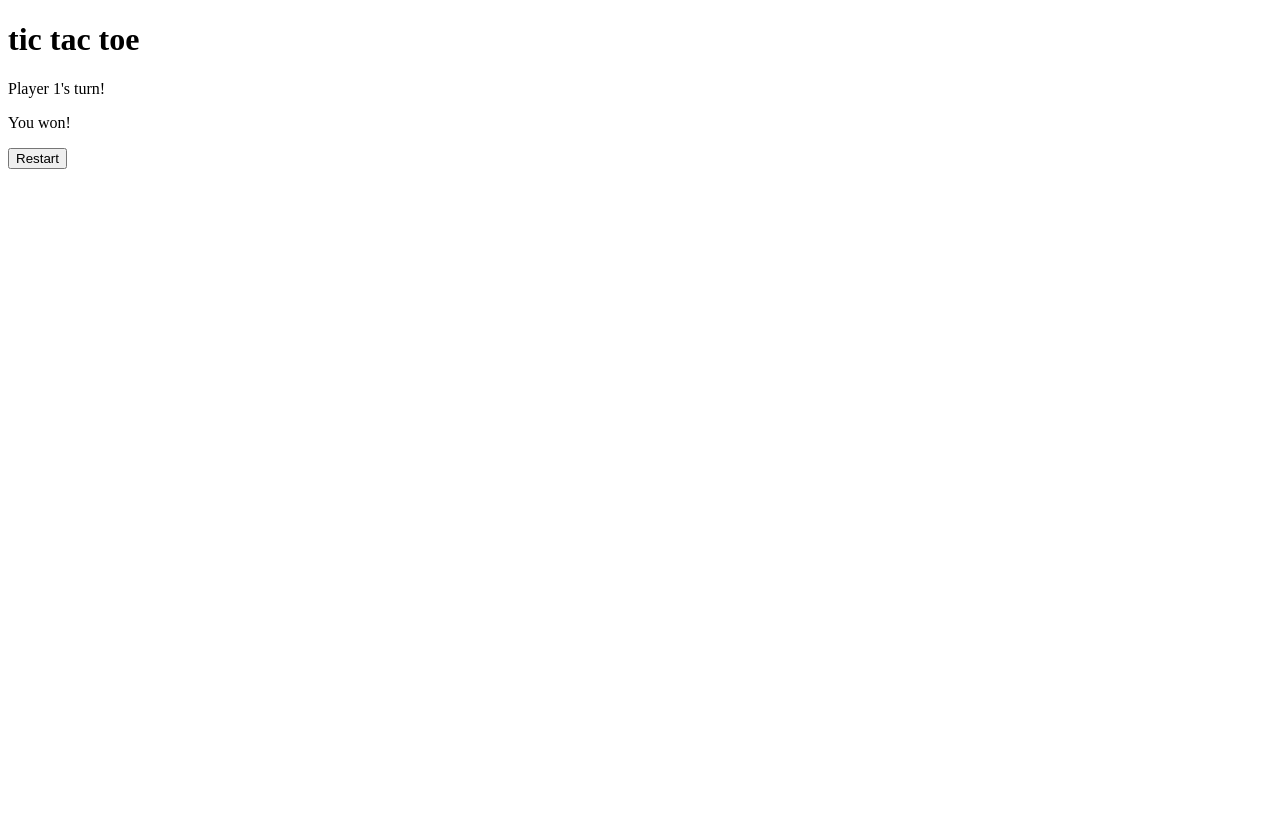
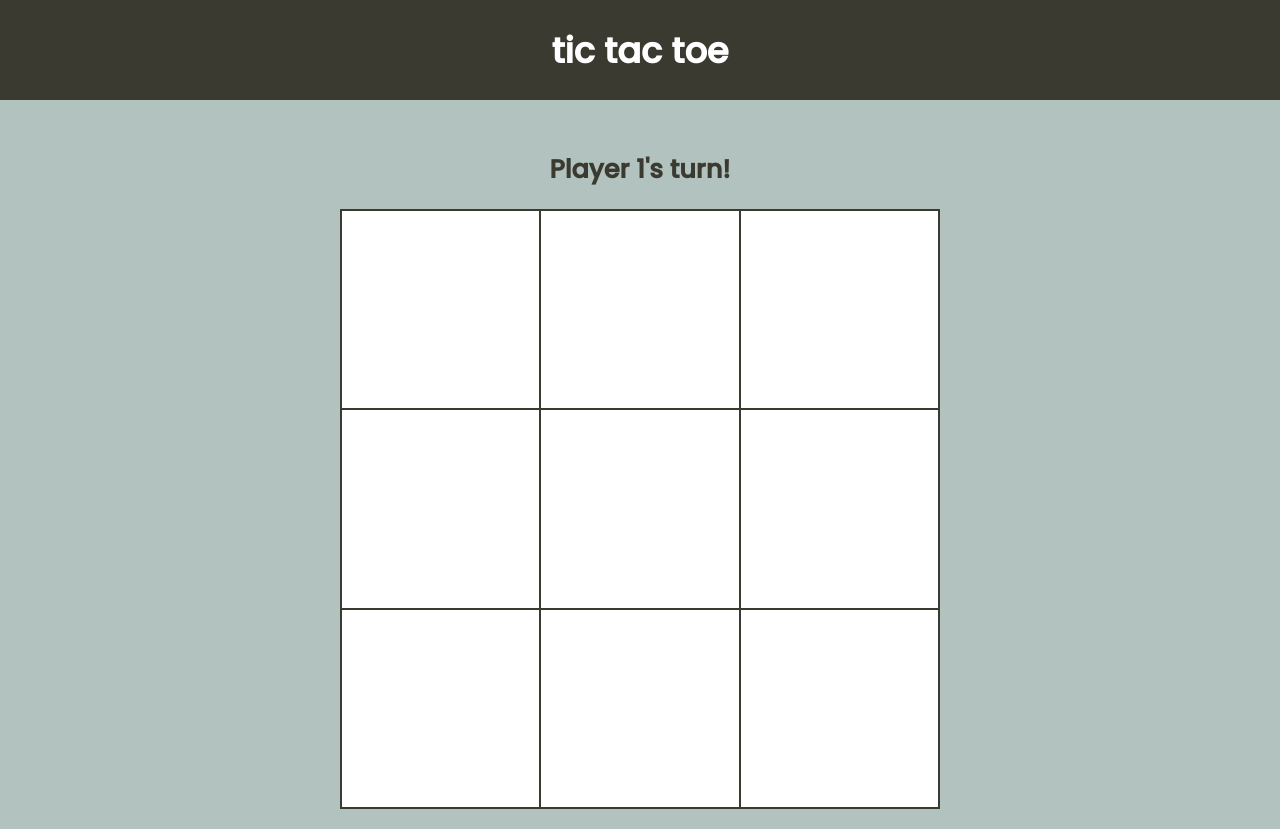
Before and after one commit to itskharina/tic-tac-toe, a plain HTML site: page index.html in a window 1280 px wide. Before the commit the page ends 800 px from the top, so only its background shows below. Drawn offline with Linux system fonts and the light colour scheme; the site is published under a folder, as on GitHub Pages, so addresses that start at the root find nothing.

Commit message:
Added ./ in href for css

```diff
--- a/index.html
+++ b/index.html
@@ -3,7 +3,7 @@
 	<head>
 		<meta charset="UTF-8" />
 		<meta name="viewport" content="width=device-width, initial-scale=1.0" />
-		<link type="text/css" rel="stylesheet" href="/css/style.css" />
+		<link type="text/css" rel="stylesheet" href="./css/style.css" />
 		<link rel="preconnect" href="https://fonts.googleapis.com" />
 		<link rel="preconnect" href="https://fonts.gstatic.com" crossorigin />
 		<link
```
